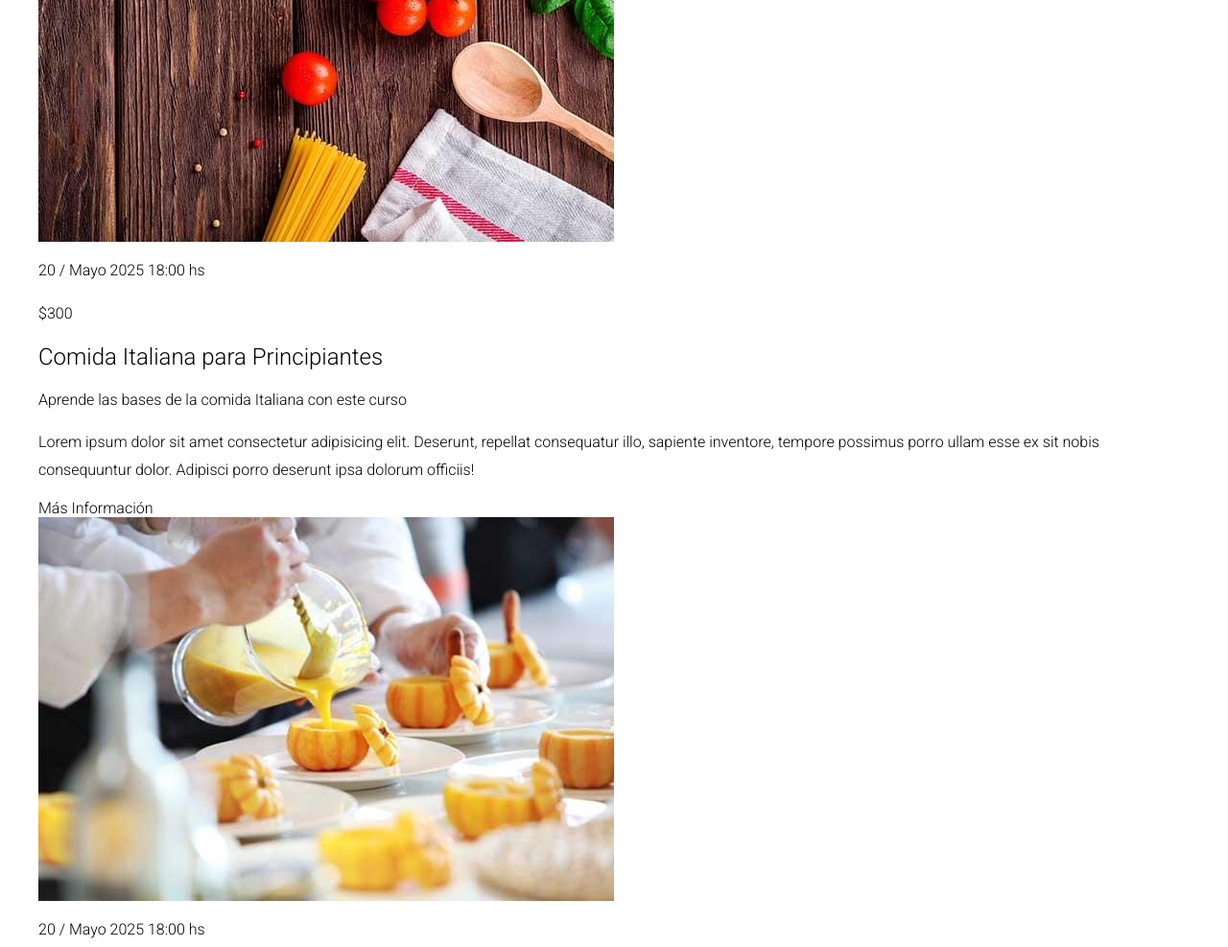
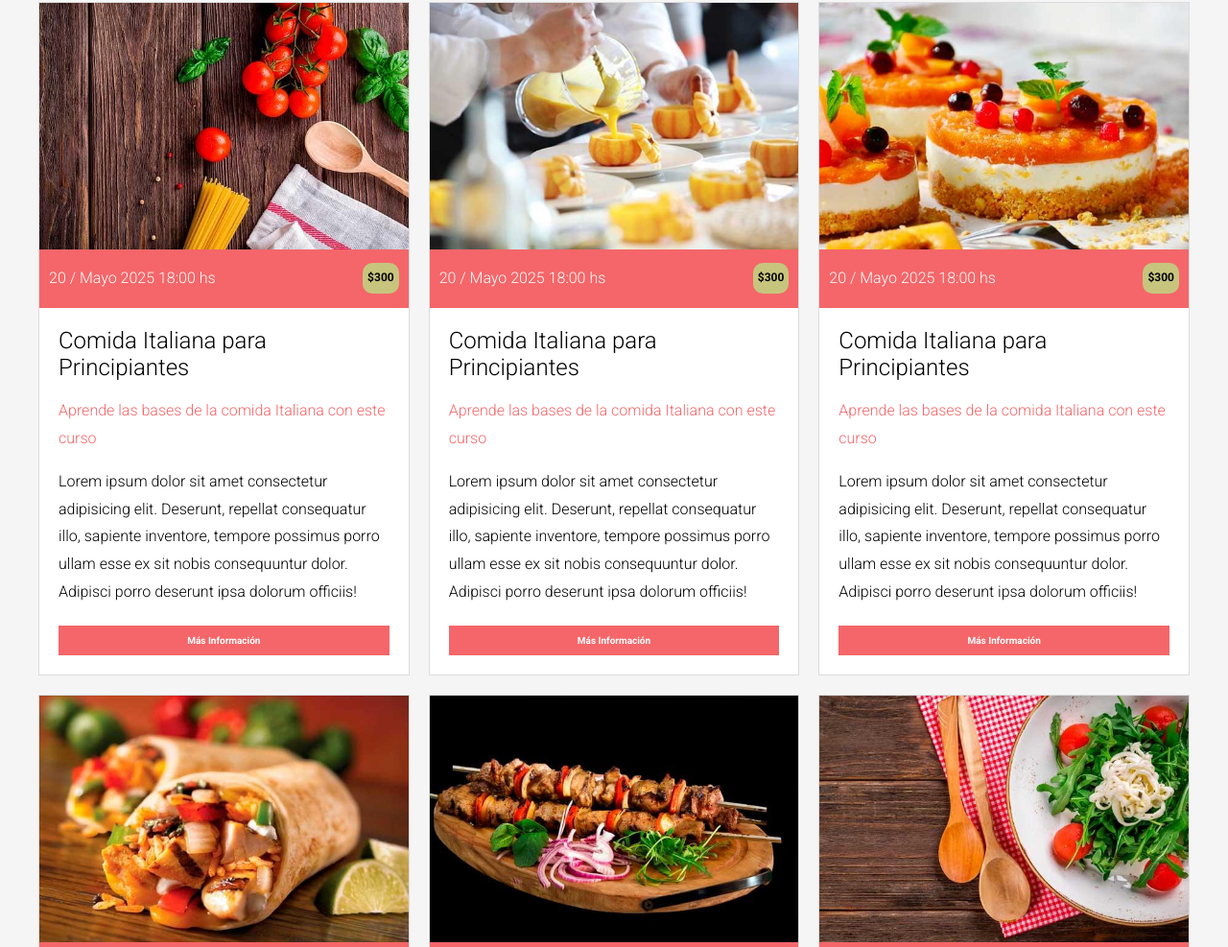
Before and after one commit to contactofernando/escuelaCocinaWeb, a website: page index.html in a window 1280 px wide. Shown: the part 1805-2792 px from the top of the page at 96% size. Drawn offline with Linux system fonts and the light colour scheme.

Commit message:
Agregado CSS a la seccion Cursos

```diff
--- a/index.html
+++ b/index.html
@@ -76,7 +76,7 @@
 
         <div class="clases__grid contenedor">
             <div class="clase">
-                <img src="build/img/clase1.jpg" alt="imagen curso">
+                <img class="clase__imagen" src="build/img/clase1.jpg" alt="imagen curso">
 
                 <div class="clase__meta">
                     <p class="clase__fecha">20 / Mayo 2025 18:00 hs</p>
@@ -90,7 +90,7 @@
                 </div>
             </div><!--CLASE-->
             <div class="clase">
-                <img src="build/img/clase2.jpg" alt="imagen curso">
+                <img class="clase__imagen" src="build/img/clase2.jpg" alt="imagen curso">
 
                 <div class="clase__meta">
                     <p class="clase__fecha">20 / Mayo 2025 18:00 hs</p>
@@ -104,7 +104,7 @@
                 </div>
             </div><!--CLASE-->
             <div class="clase">
-                <img src="build/img/clase3.jpg" alt="imagen curso">
+                <img class="clase__imagen" src="build/img/clase3.jpg" alt="imagen curso">
 
                 <div class="clase__meta">
                     <p class="clase__fecha">20 / Mayo 2025 18:00 hs</p>
@@ -118,7 +118,7 @@
                 </div>
             </div><!--CLASE-->
             <div class="clase">
-                <img src="build/img/clase4.jpg" alt="imagen curso">
+                <img class="clase__imagen" src="build/img/clase4.jpg" alt="imagen curso">
 
                 <div class="clase__meta">
                     <p class="clase__fecha">20 / Mayo 2025 18:00 hs</p>
@@ -132,7 +132,7 @@
                 </div>
             </div><!--CLASE-->
             <div class="clase">
-                <img src="build/img/clase5.jpg" alt="imagen curso">
+                <img class="clase__imagen" src="build/img/clase5.jpg" alt="imagen curso">
 
                 <div class="clase__meta">
                     <p class="clase__fecha">20 / Mayo 2025 18:00 hs</p>
@@ -146,7 +146,7 @@
                 </div>
             </div><!--CLASE-->
             <div class="clase">
-                <img src="build/img/clase6.jpg" alt="imagen curso">
+                <img class="clase__imagen" src="build/img/clase6.jpg" alt="imagen curso">
 
                 <div class="clase__meta">
                     <p class="clase__fecha">20 / Mayo 2025 18:00 hs</p>
--- /dev/null
+++ b/src/scss/ui/contenido/_clases.scss
@@ -0,0 +1,51 @@
+@use 'base/variables' as v;
+@use 'base/mixins' as m;
+
+.clases {
+    background-color: v.$gris;
+    padding: 5rem 0;
+    &__heading {
+        @include m.heading;
+    }
+    &__grid {
+        @include m.tablet {
+            @include m.grid(2, 2rem);
+        }
+        @include m.desktop {
+            @include m.grid(3, 2rem);
+        }
+    }
+}
+
+.clase {
+    border: 1px solid darken( v.$gris, 10%);
+    background-color: v.$blanco;
+    &__meta {
+        background-color: v.$primario;
+        display: flex;
+        justify-content: space-between;
+        align-items: center;
+        padding: 0 1rem;
+        color: v.$blanco;
+    }
+    &__precio {
+        background-color: v.$secundario;
+        padding: .5rem;
+        font-size: 1.2rem;
+        font-weight: 700;
+        color: v.$negro;
+        border-radius: 1rem;
+    }
+    &__contenido {
+        padding: 2rem;
+    }
+    &__descripcion {
+       color: v.$primario;
+    }
+    &__enlace {
+        @include m.boton(v.$primario, v.$blanco);
+        display: block;
+        font-size: 1rem;
+        padding: 1rem;
+    }
+}
--- a/src/scss/ui/contenido/_index.scss
+++ b/src/scss/ui/contenido/_index.scss
@@ -1,2 +1,3 @@
 @forward 'bloques';
 @forward 'nosotros';
+@forward 'clases';
```
Also changed, not shown: build/css/app.css, 1 other file.
